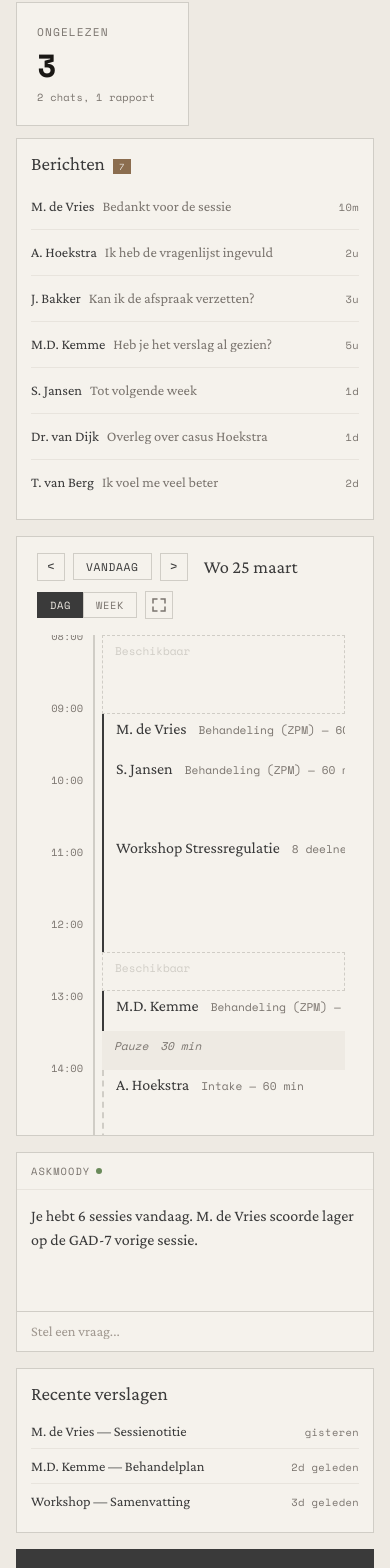
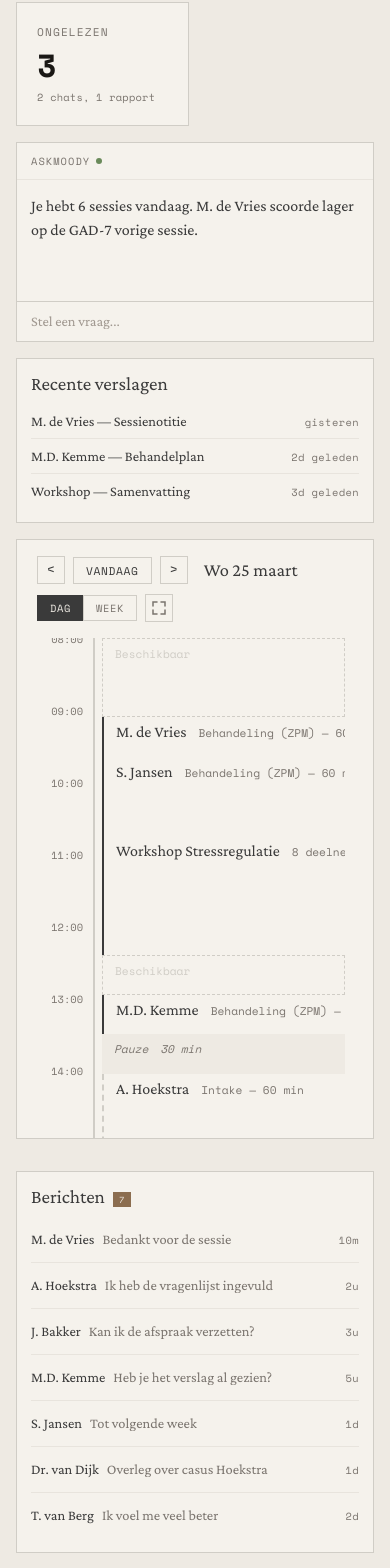
Before and after one commit to stmoerman/moodsai-vibe-design, a Next.js app: page /dashboard-example in a window 390 px wide. Shown: the part 373-1941 px from the top of the page. Built offline with nearby package versions, Linux system fonts and the light colour scheme.

Commit message:
fix: mobile layout — AskMoody after stats, Berichten after agenda

```diff
--- a/app/dashboard-example/page.module.css
+++ b/app/dashboard-example/page.module.css
@@ -1242,6 +1242,11 @@
 
 .dialogWide .timeline {
   max-height: none;
+}
+
+/* ── Mobile Berichten (hidden on desktop) ── */
+.mobileBerichtenWrap {
+  display: none;
 }
 
 /* ── Team Chats View ── */
@@ -1758,19 +1763,44 @@
     gap: 16px;
   }
 
-  /* Stats: 2x2 grid instead of horizontal scroll */
+  /* Stats: 2x2 grid, hide Berichten (shows after agenda instead) */
   .leftCol {
     display: grid;
     grid-template-columns: 1fr 1fr;
     gap: 12px;
+    order: 1;
   }
 
   .statBlock {
     min-width: 0;
   }
 
-  .messagesSection {
-    grid-column: 1 / -1;
+  /* Hide Berichten from left column on mobile */
+  .leftCol .messagesSection {
+    display: none;
+  }
+
+  /* AskMoody comes right after stats */
+  .rightCol {
+    order: 2;
+  }
+
+  /* Hide Mijn kamer and notes on mobile (they're in the agenda area) */
+  .rightCol .roomLinkCard {
+    display: none;
+  }
+
+  /* Agenda after AskMoody */
+  .centerCol {
+    order: 3;
+  }
+
+  /* Show mobile Berichten below agenda */
+  .mobileBerichtenWrap {
+    display: block;
+    padding: 0 16px 32px;
+    max-width: 1600px;
+    margin: 0 auto;
   }
 
   .agendaHeader {
--- a/app/dashboard-example/page.tsx
+++ b/app/dashboard-example/page.tsx
@@ -797,6 +797,27 @@ export default function DashboardExample() {
         </div>
       </main>}
 
+      {/* Mobile-only: Berichten below agenda */}
+      {activeTab === 'agenda' && (
+        <div className={s.mobileBerichtenWrap}>
+          <section className={s.messagesSection}>
+            <div className={s.messagesHeader}>
+              <h3 className={s.sectionHeading}>Berichten</h3>
+              <span className={s.messageBadge}>{messages.length}</span>
+            </div>
+            <div className={s.messagesScroll}>
+              {messages.map((msg, i) => (
+                <div key={i} className={s.messageRow}>
+                  <span className={s.messageName}>{msg.name}</span>
+                  <span className={s.messagePreview}>{msg.preview}</span>
+                  <span className={s.messageTime}>{msg.time}</span>
+                </div>
+              ))}
+            </div>
+          </section>
+        </div>
+      )}
+
       {/* Appointment Dialog */}
       {expandedAppointment !== null && (() => {
         const apt = schedule[expandedAppointment];
```
